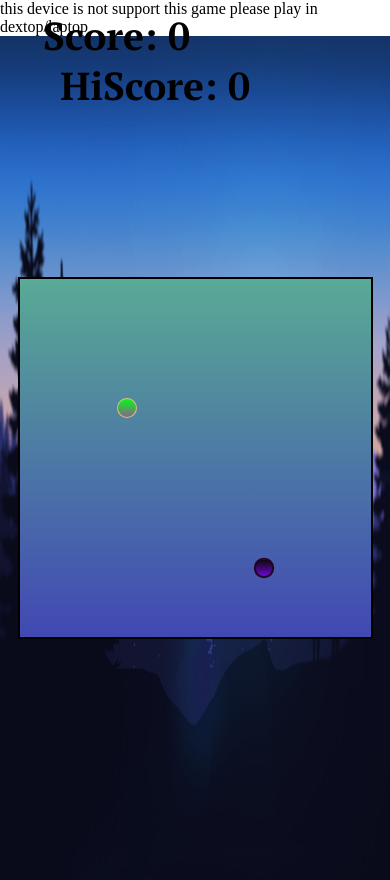
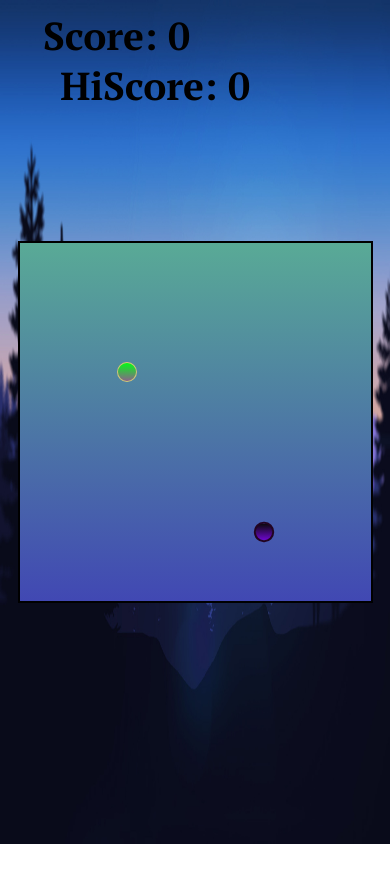
Before and after one commit to tushar-2223/snake_game_web, a plain HTML site: page index.html in a window 390 px wide. After the commit the page ends 844 px from the top, so only its background shows below. Drawn offline with Linux system fonts and the light colour scheme.

Commit message:
Update index.html

```diff
--- a/index.html
+++ b/index.html
@@ -6,22 +6,10 @@
     <meta name="viewport" content="width=device-width, initial-scale=1.0">
     <title>Snakegame</title>
     <link rel="stylesheet" href="style.css">
-    <style>
-        @media (max-width:800px){
-        .mobile::before{
-            content:"this device is not support this game please play in dextop/laptop";
-            display:flex;
-            flex-wrap:wrap;
 
-
-        }
-        }
-    </style>
 </head>
 <body>
-    <div class="mobile">
 
-    </div>
     <div class="body">
         <div id="scoreBox">Score: 0</div>
         <div id="hiscoreBox">HiScore: 0</div>
```
